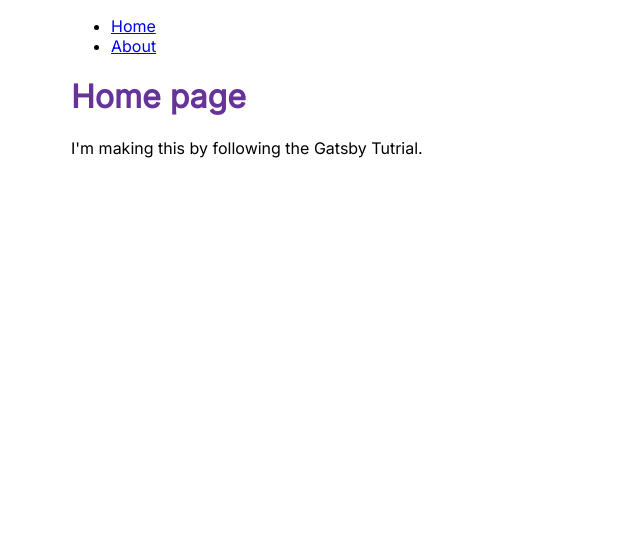
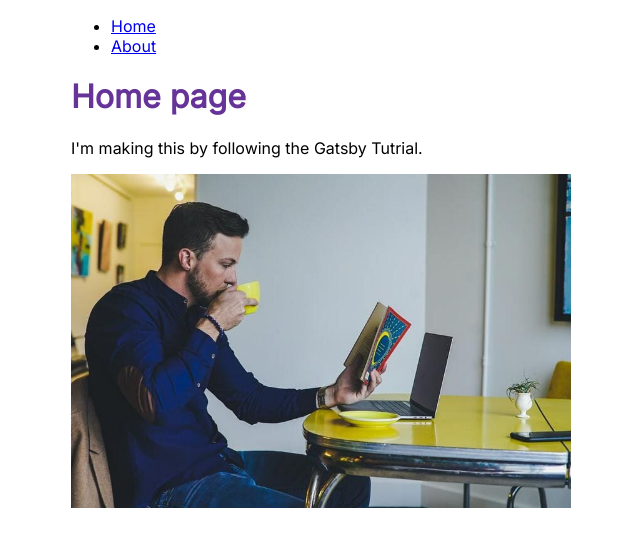
Before and after one commit to mojahitsuji/tutrial, a Gatsby site: page / in a window 1280 px wide. Shown: the whole page, without its empty margins (319-959 px from the left). Built offline with nearby package versions, Linux system fonts and the light colour scheme; Gatsby itself is replaced by a stand-in of ours.

Commit message:
Finished Tutrial Part 3

```diff
--- a/gatsby-config.js
+++ b/gatsby-config.js
@@ -4,6 +4,7 @@ module.exports = {
         siteUrl: `https://www.yourdomain.tld`,
     },
     plugins: [
-
+      "gatsby-plugin-image",
+      "gatsby-plugin-sharp",
     ]
 }
--- a/package.json
+++ b/package.json
@@ -16,6 +16,9 @@
   },
   "dependencies": {
     "gatsby": "^4.5.4",
+    "gatsby-plugin-image": "^2.6.0",
+    "gatsby-plugin-sharp": "^4.6.0",
+    "gatsby-source-filesystem": "^4.6.0",
     "react": "^17.0.1",
     "react-dom": "^17.0.1"
   }
--- a/src/pages/index.js
+++ b/src/pages/index.js
@@ -1,12 +1,18 @@
 // Step 1: Import React
 import * as React from 'react'
 import Layout from '../components/Layout'
+import { StaticImage } from 'gatsby-plugin-image'
 
 // Step 2: Define your component
 const IndexPage = () => {
   return (
     <Layout pageTitle={"Home page"}>
       <p>I'm making this by following the Gatsby Tutrial.</p>
+      <StaticImage
+        alt='The man is reading the book with drinking coffee'
+        src='../images/photo-1518457900604-5c973dffdedf.jpeg'
+      />
+
     </Layout>
   )
 }
```
Also changed, not shown: src/images/photo-1518457900604-5c973dffdedf.jpeg (added), 1 other file.
